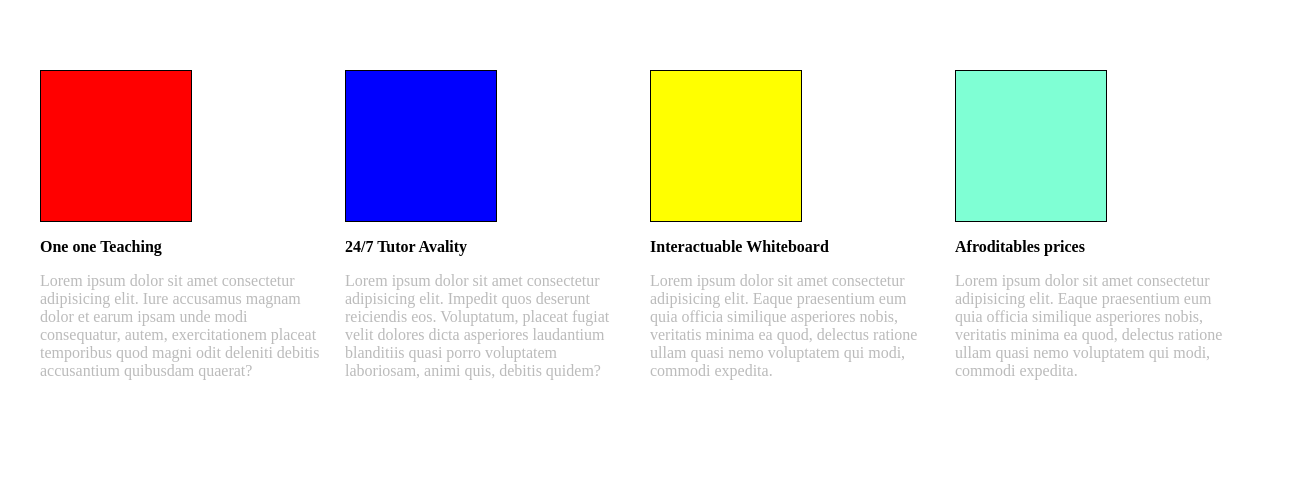
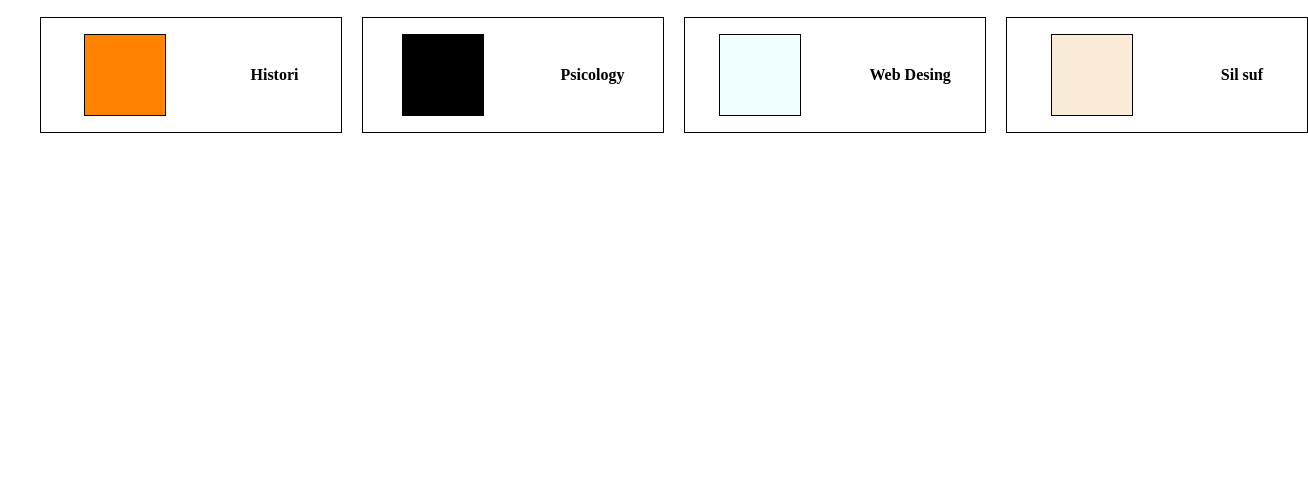
Before and after one commit to carloselio19971/tarea01-Semana06, a plain HTML site: page index.html in a window 1280 px wide. Shown: the part 304-800 px from the top of the page, 1308 px wide, since content can reach past the window. Drawn offline with Linux system fonts and the light colour scheme.

Commit message:
Correcion Ejercicio

```diff
--- a/css/style.css
+++ b/css/style.css
@@ -11,7 +11,7 @@
 
 .titulos p {
     text-align: center;
-    font-size: 70px;
+    font-size: 40px;
 
 }
 
@@ -26,10 +26,17 @@
     grid-gap: 20px;
 }
 
+.container-beneficios-2{
+    display: grid;
+    grid-template-columns: repeat(4,1fr);
+    grid-template-rows: repeat(2,1fr);
+    grid-gap: 20px;
+}
+
 .imagen{
     border:1px solid black;
-    width: 150px;
-    height: 150px;
+    width: 80px;
+    height: 80px;
 }
 
 .imagen-1{
@@ -46,6 +53,22 @@
     background-color: aquamarine;
 
 }
+.imagen-5{
+    background-color: #ff8300;
+
+}
+.imagen-6{
+    background-color: black;
+
+}
+.imagen-7{
+    background-color: azure;
+
+}
+.imagen-8{
+    background-color: antiquewhite;
+
+}
 
 .titlulo-beneficios{
     font-weight: bold;
@@ -54,3 +77,14 @@
     font-weight: 100;
     color:#bbbbbb;
 }
+
+.item-tipo-servicio{
+    border: 1px solid black;
+}
+
+.flex-box{
+    display: flex;
+    justify-content: space-around;
+    align-items: center;
+    width: 300px;
+}
--- a/index.html
+++ b/index.html
@@ -15,28 +15,43 @@
 
     <section class="beneficios">
         <div class="container-beneficios">
-            <div class="item-tipo-servicio">
+            <div class="item-tipo-servicio flex-box">
                 <p class="imagen-1 imagen"></p>
-                <p class="titlulo-beneficios">One one Teaching</p>
-                <p class="parrafo-servicio">Lorem ipsum dolor sit amet consectetur adipisicing elit. Iure accusamus magnam dolor et earum ipsam unde modi consequatur, autem, exercitationem placeat temporibus quod magni odit deleniti debitis accusantium quibusdam quaerat?
-                </p>
+                <p class="titlulo-beneficios">Ingenier</p>
             </div>
-            <div class="item-tipo-servicio">
+            <div class="item-tipo-servicio flex-box">
                 <p class="imagen-2 imagen"></p>
-                <p class="titlulo-beneficios">24/7 Tutor Avality</p>
-                <p class="parrafo-servicio">Lorem ipsum dolor sit amet consectetur adipisicing elit. Impedit quos deserunt reiciendis eos. Voluptatum, placeat fugiat velit dolores dicta asperiores laudantium blanditiis quasi porro voluptatem laboriosam, animi quis, debitis quidem?</p>
+                <p class="titlulo-beneficios">Programing</p>
 
             </div>
-            <div class="item-tipo-servicio">
+            <div class="item-tipo-servicio flex-box">
                 <p class="imagen-3 imagen"></p>
-                <p class="titlulo-beneficios">Interactuable Whiteboard</p>
-                <p class="parrafo-servicio">Lorem ipsum dolor sit amet consectetur adipisicing elit. Eaque praesentium eum quia officia similique asperiores nobis, veritatis minima ea quod, delectus ratione ullam quasi nemo voluptatem qui modi, commodi expedita.</p>
+                <p class="titlulo-beneficios">Lenguages</p>
+                     </div>
+            <div class="item-tipo-servicio flex-box">
+                <p class="imagen-4 imagen"></p>
+                <p class="titlulo-beneficios">Sciencie</p>
+                  </div>
+            <div class="item-tipo-servicio flex-box">
+                <p class="imagen-5 imagen"></p>
+                <p class="titlulo-beneficios">Histori</p>
+
             </div>
-            <div class="item-tipo-servicio">
-                <p class="imagen-4 imagen"></p>
-                <p class="titlulo-beneficios">Afroditables prices</p>
-                <p class="parrafo-servicio">Lorem ipsum dolor sit amet consectetur adipisicing elit. Eaque praesentium eum quia officia similique asperiores nobis, veritatis minima ea quod, delectus ratione ullam quasi nemo voluptatem qui modi, commodi expedita.</p>
+            <div class="item-tipo-servicio flex-box">
+                <p class="imagen-6 imagen"></p>
+                <p class="titlulo-beneficios">Psicology</p>
+
             </div>
+            <div class="item-tipo-servicio flex-box">
+                <p class="imagen-7 imagen"></p>
+                <p class="titlulo-beneficios">Web Desing</p>
+                  </div>
+            <div class="item-tipo-servicio flex-box">
+                <p class="imagen-8 imagen"></p>
+                <p class="titlulo-beneficios">Sil suf</p>
+          </div>
+
+
         </div>
     </section>
 
```
